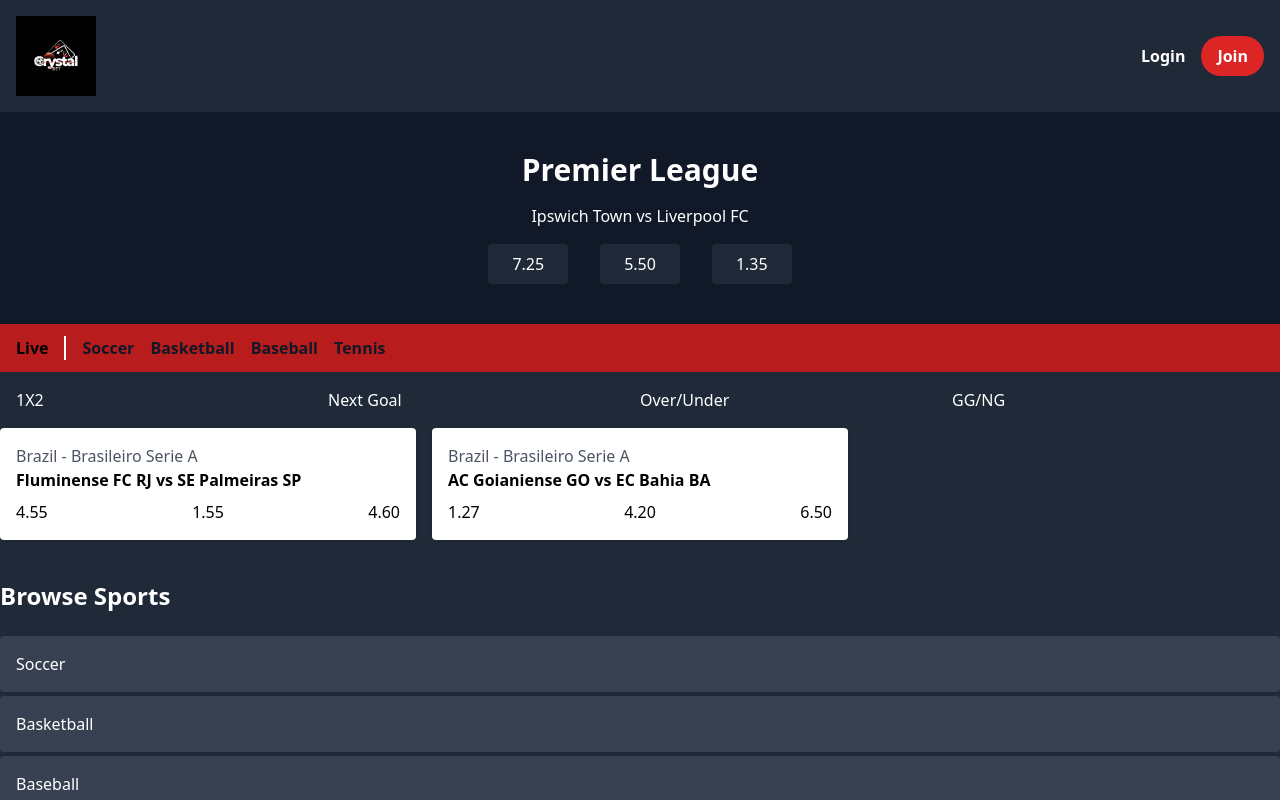
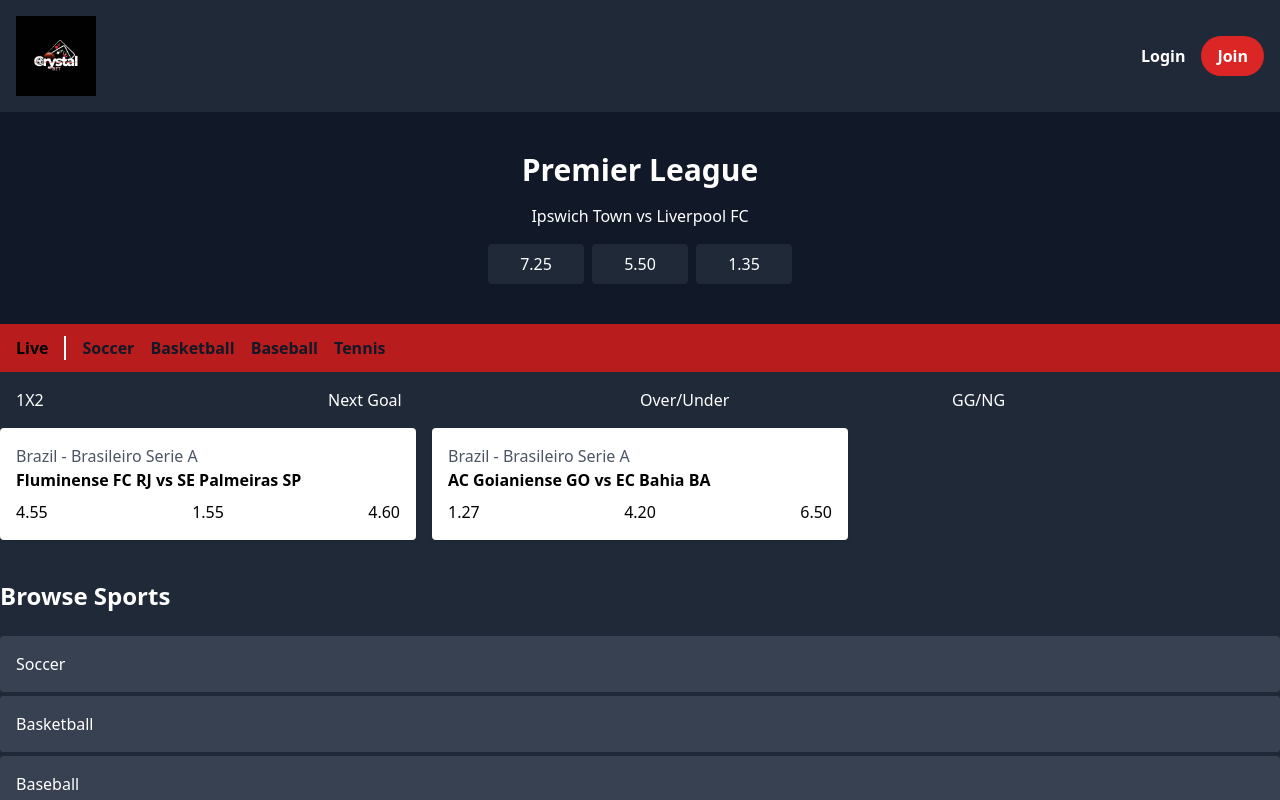
Before and after one commit to Oladize1/crystalbet, a React (Create React App) app: page / in a window 1280 px wide. Shown: the top 800 px of the page. Built offline with nearby package versions, Linux system fonts and the light colour scheme.

Commit message:
added macthes.js

```diff
--- a/package.json
+++ b/package.json
@@ -6,10 +6,12 @@
     "@testing-library/jest-dom": "^5.17.0",
     "@testing-library/react": "^13.4.0",
     "@testing-library/user-event": "^13.5.0",
+    "npm": "^10.8.2",
     "react": "^18.3.1",
     "react-dom": "^18.3.1",
     "react-router-dom": "^6.25.1",
     "react-scripts": "5.0.1",
+    "start": "^5.1.0",
     "web-vitals": "^2.1.4"
   },
   "scripts": {
--- /dev/null
+++ b/src/components/Badges.js
@@ -0,0 +1,11 @@
+import React from "react";
+
+export default function Badges({text,type}){
+    return(
+        <>
+            <div className={type == "Main"? "rounded-lg bg-green-400 text-black":"text-white bg-green-600 rounded-sm"}>
+                {text}
+            </div>
+        </>
+    )
+}
--- a/src/components/Banner.js
+++ b/src/components/Banner.js
@@ -4,10 +4,10 @@
   <section className="bg-gray-900 text-white text-center py-10">
     <h1 className="text-3xl font-bold mb-4">Premier League</h1>
     <p className="mb-4">Ipswich Town vs Liverpool FC</p>
-    <div className="flex justify-center space-x-8">
-      <button className="bg-gray-800 px-6 py-2 rounded">7.25</button>
-      <button className="bg-gray-800 px-6 py-2 rounded">5.50</button>
-      <button className="bg-gray-800 px-6 py-2 rounded">1.35</button>
+    <div className="flex justify-center space-x-2 w-100">
+      <button className="bg-gray-800 px-6 py-2 rounded min-w-24">7.25</button>
+      <button className="bg-gray-800 px-6 py-2 rounded min-w-24">5.50</button>
+      <button className="bg-gray-800 px-6 py-2 rounded min-w-24">1.35</button>
     </div>
   </section>
 );
--- /dev/null
+++ b/src/components/Macthes.js
@@ -0,0 +1,26 @@
+import React from "react";
+import Badges from "./Badges";
+
+export default function Macthes(){
+    return(
+        <>
+            <section>
+                <h1>Norvegia - Eliteserien</h1>
+                <div className="flex space-x-3">
+                    <Badges text={"2nd Half"} type={"Main"}/>
+                    <Badges text={"TV"} type={"Sub"}/>
+                </div>
+                <div className="w-100 justify-between">
+                    <div>
+                        <p className="text-white">West Ham United</p>
+                        <p className="text-white">Chelsea FC</p>
+                    </div>
+                    <div>
+                        <p className="text-white">2</p>
+                        <p className="text-white">0</p>
+                    </div>
+                </div>
+            </section>
+        </>
+    )
+}
```
Also changed, not shown: 1 other file (tests, documents, lock files or other folders).
